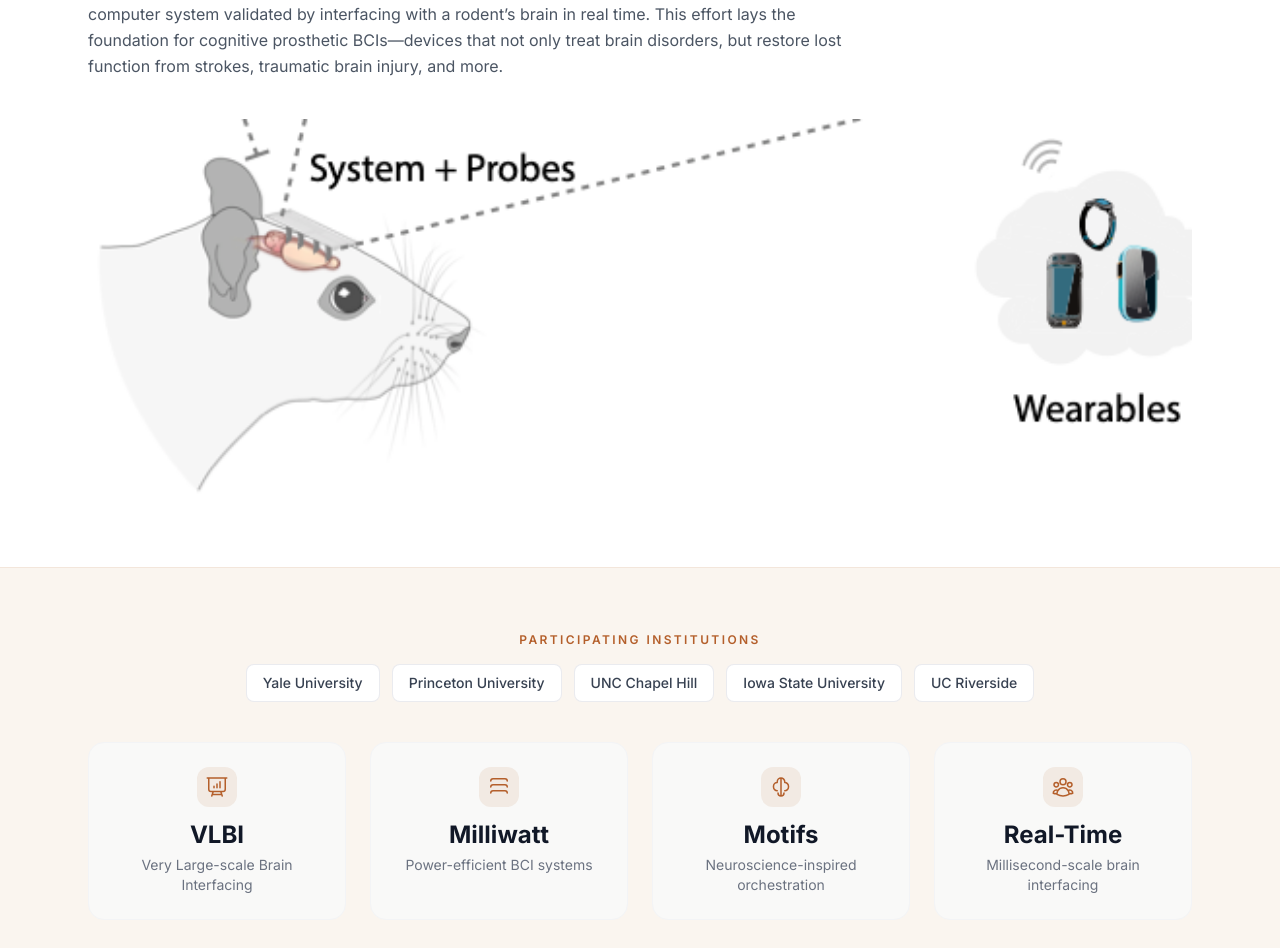
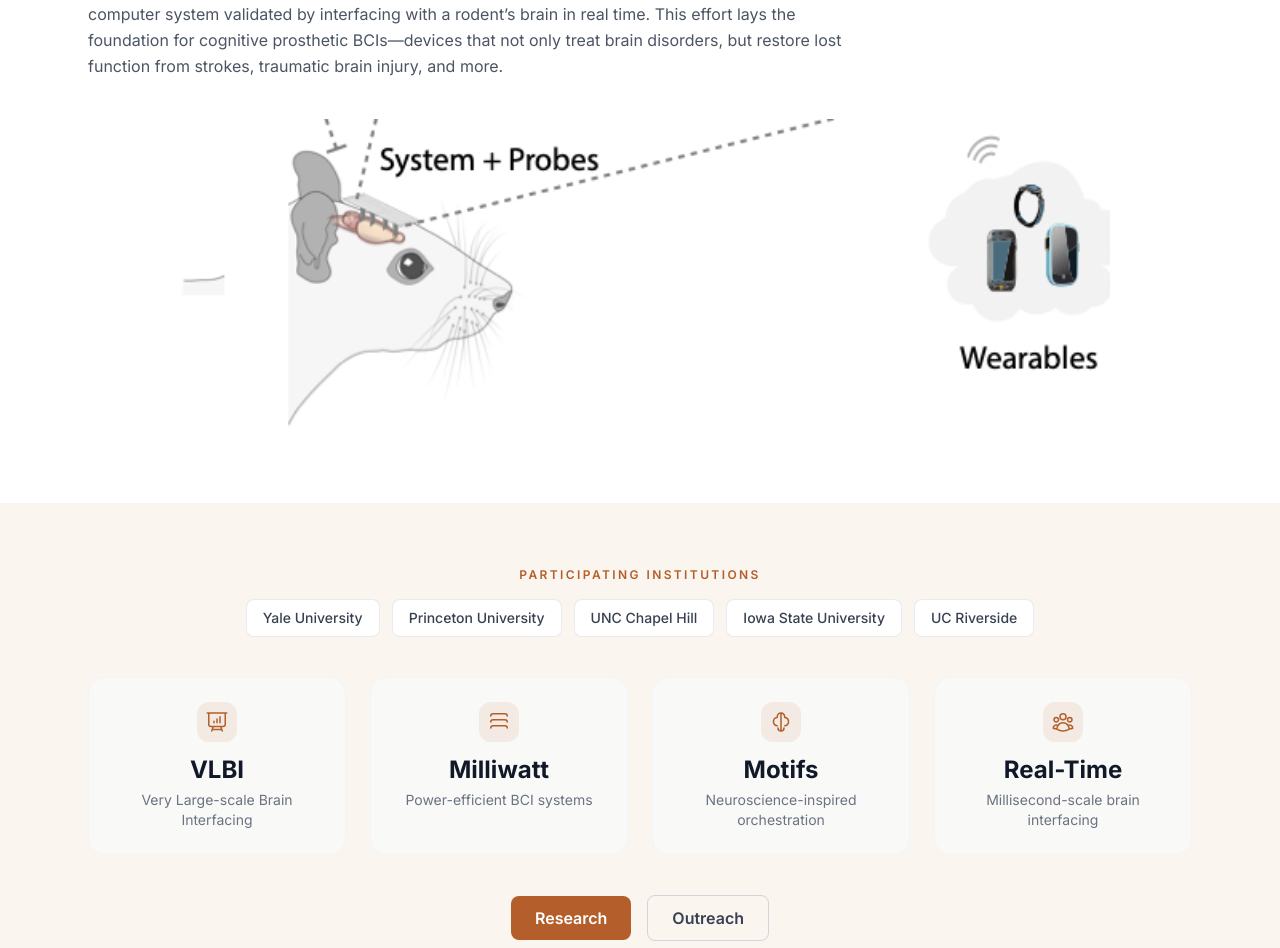
Before and after one commit to Gimmick12-DYY/Acorn-Web, a Next.js app in the folder apps/web/: page /about in a window 1280 px wide. Shown: the part 2044-2992 px from the top of the page. Built offline with nearby package versions, Linux system fonts and the light colour scheme.

Commit message:
Fix- size bug

```diff
--- a/apps/web/app/about/page.tsx
+++ b/apps/web/app/about/page.tsx
@@ -56,18 +56,20 @@ export default function AboutPage() {
               <p key={paragraph.slice(0, 40)}>{paragraph}</p>
             ))}
           </div>
-          <img
-            src={rodentValidationImage}
-            alt="Acorn rodent brain interfacing — wireless power, implantable system and probes, and wearables"
-            width={569}
-            height={198}
-            className="mt-10 block w-full h-auto border-0"
-            loading="lazy"
-          />
+          <div className="mt-8 md:mt-10 overflow-x-auto">
+            <img
+              src={rodentValidationImage}
+              alt="Acorn rodent brain interfacing — wireless power, implantable system and probes, and wearables"
+              width={588}
+              height={200}
+              className="mx-auto block h-48 w-auto max-w-none border-0 sm:h-56 md:h-72 lg:h-80"
+              loading="lazy"
+            />
+          </div>
         </div>
       </section>
 
-      <section className="border-y border-acorn/10 bg-acorn-light/30">
+      <section className="bg-acorn-light/30">
         <div className="mx-auto max-w-6xl px-4 py-12 sm:px-6 md:py-16">
           <div className="text-center mb-10">
             <p className="section-label mb-3">Participating Institutions</p>
--- a/apps/web/app/research/page.tsx
+++ b/apps/web/app/research/page.tsx
@@ -1,7 +1,7 @@
 import React from 'react';
 import Link from 'next/link';
 import { OverviewPanels, PageHeader } from '../../components';
-import { overviewPanels, layersDiagram } from '../../content/images';
+import { overviewPanels } from '../../content/images';
 import { designGoals, intellectualMerit, researchThrusts } from '../../content/site';
 
 export const metadata = {
@@ -30,14 +30,6 @@ export default function ResearchPage() {
             <p key={paragraph.slice(0, 40)}>{paragraph}</p>
           ))}
         </div>
-        <img
-          src={layersDiagram}
-          alt="Acorn software and hardware stack — applications through MoLib, MoMA, and processor"
-          width={1636}
-          height={1196}
-          className="mt-10 block w-full h-auto border-0"
-          loading="lazy"
-        />
       </section>
 
       <section className="border-y border-gray-200/80 bg-[#F5F0EA]">
--- a/apps/web/content/images.ts
+++ b/apps/web/content/images.ts
@@ -5,8 +5,6 @@ export const heroImage = '/images/hero-brain.jpg';
 export const aboutBrainImage = '/images/about-brain.jpg';
 
 export const rodentValidationImage = '/images/rodent-validation.png';
-
-export const layersDiagram = '/images/layers-diagram.png';
 
 export const overviewPanels = [
   {
```
Also changed, not shown: apps/web/public/images/rodent-validation.png.
